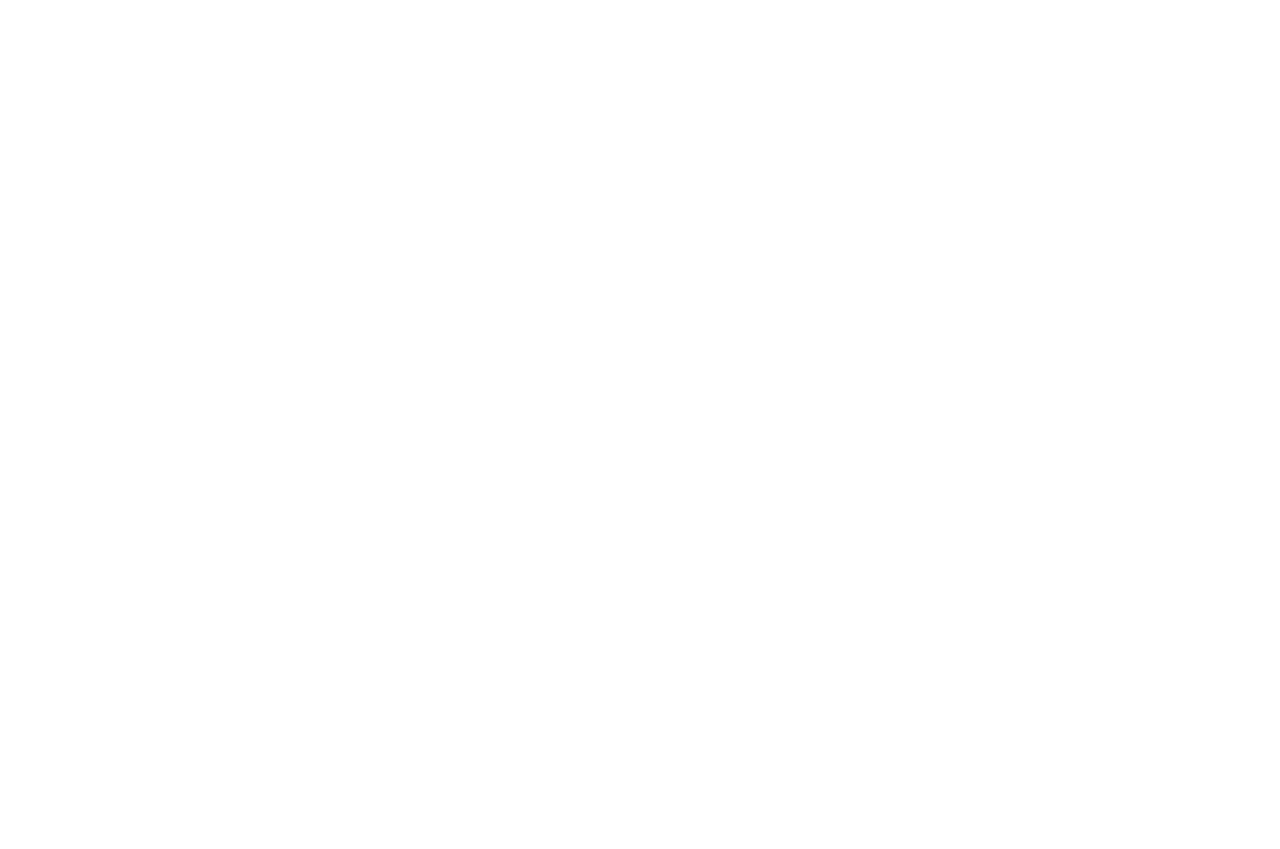
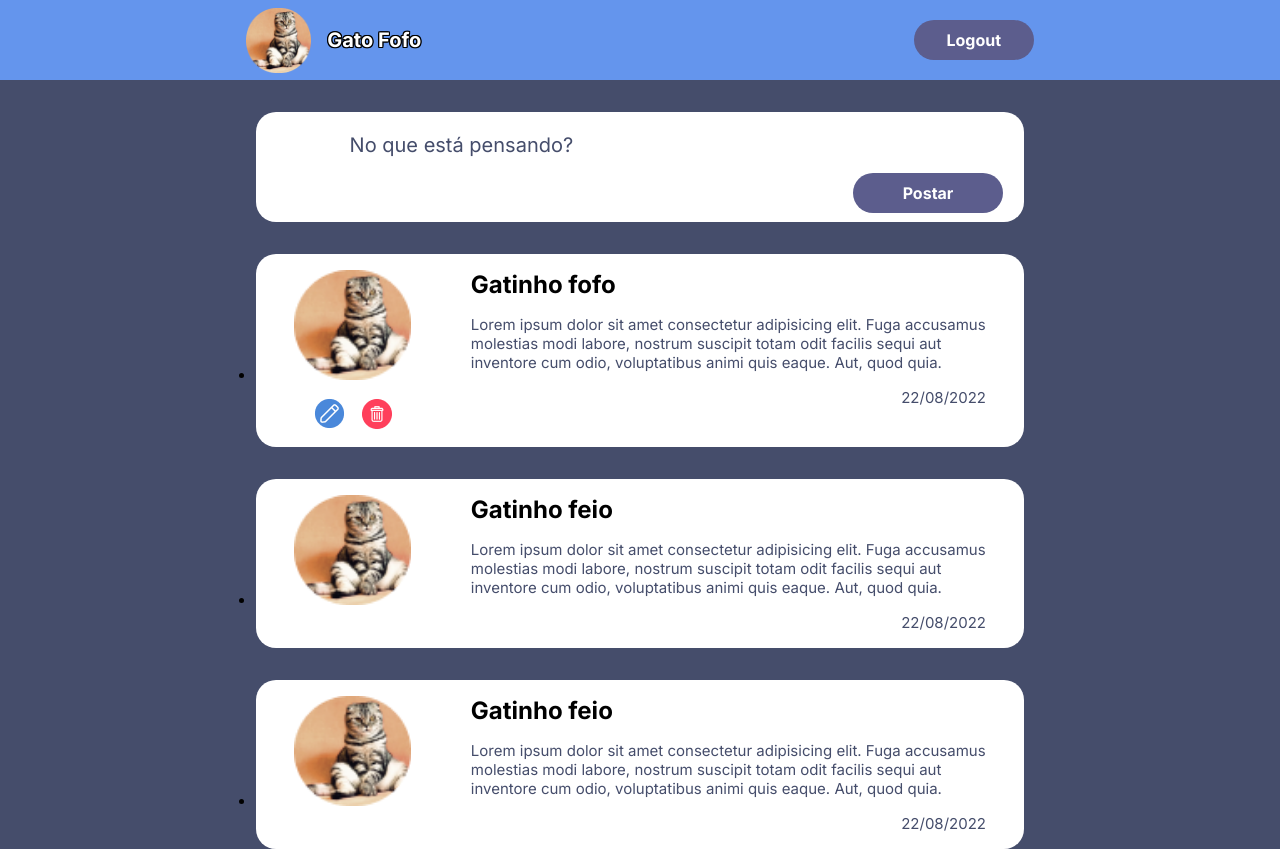
Before and after one commit to GuilhermeSchulz/m2-entrega-blog-m2-GuilhermeSchulz, a plain HTML site: page src/pages/home.html in a window 1280 px wide. Before the commit the page ends 800 px from the top, so only its background shows below. Drawn offline with Linux system fonts and the light colour scheme.

Commit message:
realizado css dashboard

```diff
--- a/src/pages/home.html
+++ b/src/pages/home.html
@@ -1,12 +1,78 @@
 <!DOCTYPE html>
 <html lang="en">
+
 <head>
     <meta charset="UTF-8">
     <meta http-equiv="X-UA-Compatible" content="IE=edge">
     <meta name="viewport" content="width=device-width, initial-scale=1.0">
+    <link rel="preconnect" href="https://fonts.googleapis.com">
+    <link rel="preconnect" href="https://fonts.gstatic.com" crossorigin>
+    <link href="https://fonts.googleapis.com/css2?family=Inter:wght@300;400;500;600;700&display=swap" rel="stylesheet">
+    <link rel="stylesheet" href="../styles/reset.css">
+    <link rel="stylesheet" href="../styles/style_home.css">
     <title>Document</title>
 </head>
+
 <body>
+    <header class="container__header">
+        <div class="container__header__div">
+            <img class="container__header__imagem" src="../img/image 4.png" alt="">
+            <h1 class="container__header__name">Gato Fofo</h1>
+        </div>
+        <button class="container__header__button">Logout</button>
+    </header>
+    <main class="container__main">
+        <div class="container__main__div">
+            <form class="container__main__form">
+                <input type="text" name="post" placeholder="No que está pensando?">
+                <button type="submit"></button>
+            </form>
+        </div>
+        <ul class="container__main__ul">
+            <li class="container__main__card">
+                <div>
+                    <img src="../img/image 4.png" alt="">
+                    <div>
+                        <img src="../img/edit 1.png" alt="">
+                        <img src="../img/trash-bin 1.png" alt="">
+                    </div>
+                    <section>
+                        <h2>Gatinho fofo</h2>
+                        <p>Lorem ipsum dolor sit amet consectetur adipisicing elit. Fuga accusamus molestias modi
+                            labore, nostrum suscipit totam odit facilis sequi aut inventore cum odio, voluptatibus animi
+                            quis eaque. Aut, quod quia.</p>
+                        <span>22/08/2022</span>
+                    </section>
+                </div>
+            </li>
+            <li class="container__main__card">
+                <div>
+                    <img src="../img/image 4.png" alt="">
+                    <section>
+                        <h2>Gatinho feio</h2>
+                        <p>Lorem ipsum dolor sit amet consectetur adipisicing elit. Fuga accusamus molestias modi
+                            labore, nostrum suscipit totam odit facilis sequi aut inventore cum odio, voluptatibus animi
+                            quis eaque. Aut, quod quia.</p>
+                        <span>22/08/2022</span>
+                    </section>
+                </div>
+            </li>
+            <li class="container__main__card">
+                <div>
+                    <img src="../img/image 4.png" alt="">
+                    <section>
+                        <h2>Gatinho feio</h2>
+                        <p>Lorem ipsum dolor sit amet consectetur adipisicing elit. Fuga accusamus molestias modi
+                            labore, nostrum suscipit totam odit facilis sequi aut inventore cum odio, voluptatibus animi
+                            quis eaque. Aut, quod quia.</p>
+                        <span>22/08/2022</span>
+                    </section>
+                </div>
+            </li>
+
+        </ul>
+    </main>
     <script type="module" src="../js/scriptHome.js"></script>
 </body>
+
 </html>
--- a/src/styles/reset.css
+++ b/src/styles/reset.css
@@ -1,4 +1,4 @@
-body, main, div, form, h1, h2, h3, p, button, input{
+body, main, div, form, h1, h2, h3, p, button, section, input, header, img, ul, li, span{
     margin: 0;
     padding: 0;
 	border: 0;
--- /dev/null
+++ b/src/styles/style_home.css
@@ -0,0 +1,191 @@
+body{
+    background-color: var(--dark-blue);
+    display: flex;
+    flex-direction: column;
+}
+
+.container__header{
+    width: 100vw;
+    height: 10vh;
+    background-color: var(--main-blue);
+    display: flex;
+    flex-direction: row;
+    justify-content: space-around;
+    align-items: center;
+}
+.container__header__div{
+    display: flex;
+    flex-direction: row;
+    align-items: center;
+    gap: 1rem;
+}
+
+.container__header__imagem{
+    width: 65px;
+    height: 65px;
+}
+
+.container__header__name{
+    font-weight: 700;
+    color: var(--white);
+    font-size: 1.25rem;
+    max-width: 100px;
+    text-shadow: var(--outline)
+}
+.container__header__button{
+    border-radius: 20px;
+    background-color: var(--purple);
+    width: 120px;
+    height: 40px;
+    color: var(--white);
+    font-weight: 700;
+    font-size: 1rem;
+}
+
+
+.container__main{
+    width: 100vw;
+    height: 85vh;
+    display: flex;
+    flex-direction: column;
+    align-items: center;
+    justify-content: flex-start;
+    padding-top: 2rem;
+
+}
+.container__main__div{
+    width: 90%;
+    height: 110px;
+    background-color: var(--white);
+    border-radius: 20px;
+    padding: 1rem;
+}
+.container__main__form{
+    display: flex;
+    padding: 5px;
+    flex-direction: column;
+    align-items: flex-end;
+    gap: 1rem
+
+}
+.container__main__form >input{
+    color: var(--dark-blue);
+    font-size: 1.25rem;
+    font-weight: 400;
+    text-align: start;
+    width: 90%;
+}
+.container__main__form >input::placeholder{
+    color: var(--dark-blue);
+    font-size: 1.25rem;
+    font-weight: 400;
+    text-align: start;
+}
+.container__main__form > button{
+    border-radius: 20px;
+    background-color: var(--purple);
+    width: 70px;
+    height: 40px;
+    color: var(--white);
+    font-weight: 700;
+    font-size: 1.813rem;
+    text-align: center;
+    display: flex;
+    align-items: center;
+    justify-content: center;
+}
+.container__main__form > button::after{
+    content: "+"
+}
+.container__main__ul{
+    width: 90%;
+    margin-top: 2rem;
+    gap: 2rem;
+    display: flex;
+    flex-direction: column;
+    align-items: center;
+    justify-content: flex-start;
+}
+.container__main__card > div{
+    width: 100%;
+    background-color: var(--white);
+    border-radius: 20px;
+    padding: 1rem;
+    display: flex;
+    flex-direction: column;
+    justify-content: center;
+    align-items: center;
+    gap: 1rem
+}
+.container__main__card div > img{
+    order:1;
+}
+.container__main__card div > div{
+    order:3;
+    display: flex;
+    align-items: center;
+    justify-content: space-between;
+    width: 80px;
+}
+.container__main__card div > section{
+    order:2;
+    display: flex;
+    flex-direction: column;
+    align-items: center;
+    gap: 1rem
+}
+.container__main__card div > section > h2{
+    font-size: 1.5rem;
+    color: var(--black);
+    font-weight: 700;
+}
+.container__main__card div > section > p{
+    font-size: 0.938rem;
+    color: var(--dark-blue);
+    font-weight: 400;
+}
+
+.container__main__card div > section > span{
+    font-size: 0.938rem;
+    color: var(--dark-blue);
+    font-weight: 400;
+}
+
+@media (min-width: 1024px){
+    .container__main__div{
+        width: 60%;
+    }
+    .container__main__form{
+        width: 100%;
+    }
+    .container__main__form > button{
+        width: 150px;
+    }
+    .container__main__form > button:after{
+        content: "Postar";
+        font-size: 1rem;
+
+    }
+    .container__main__ul{
+        width: 60%;
+    }
+    .container__main__card > div{
+        flex-wrap: wrap;
+        max-height: 200px;
+    }
+    .container__main__card > div > img{
+        height: 110px;
+    }
+    .container__main__card > div > div{
+        order: 2;
+    }
+    .container__main__card > div > section{
+        order: 3;
+        max-width: 70%;
+        align-items: normal;
+    }
+    .container__main__card > div > section > span{
+        text-align: end;
+    }
+
+}
```
Also changed, not shown: src/img/edit 1.png (added), src/img/image 4.png (added), src/img/trash-bin 1.png (added).
